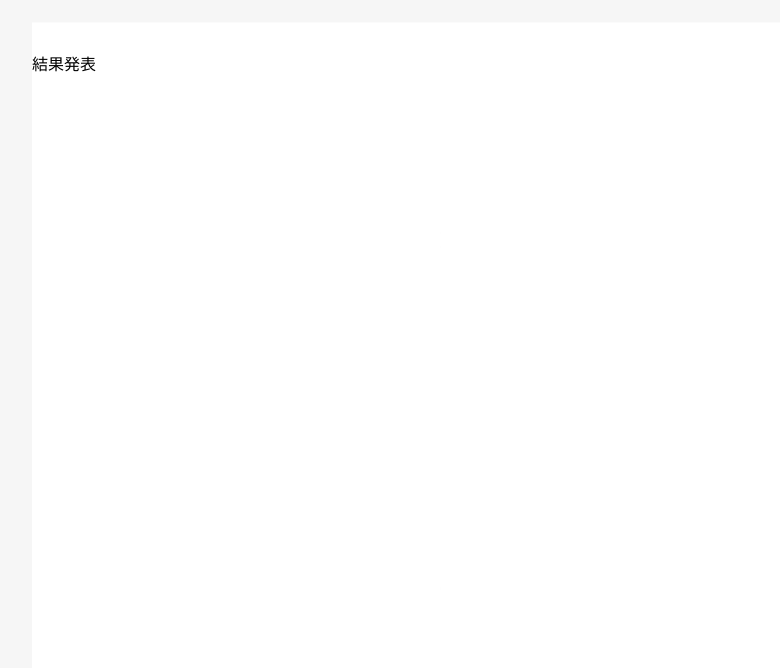
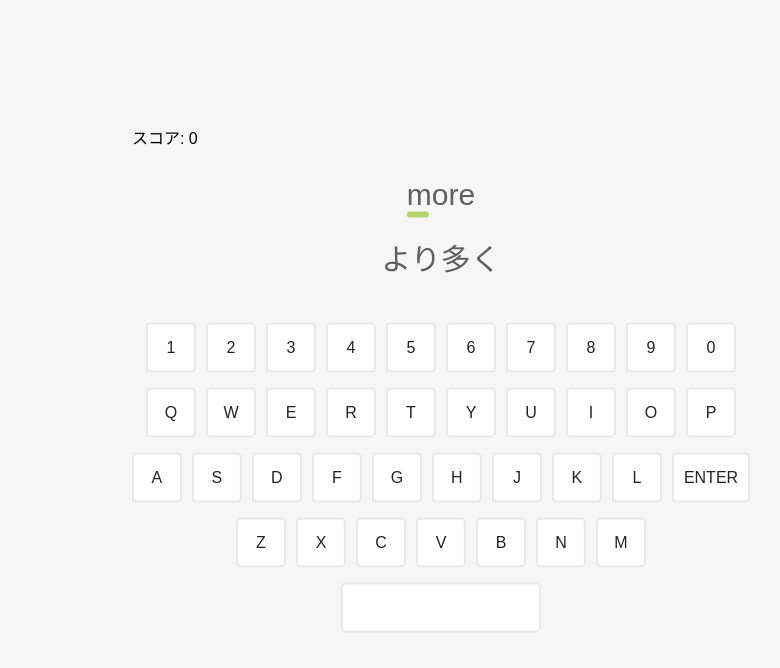
Before and after one commit to ungi-hong/nextjs-typing-app, a Next.js app: page / in a window 1280 px wide. Shown: the top 668 px of the page, without its empty margins (199-979 px from the left). Built offline with nearby package versions, Linux system fonts and the light colour scheme.

Commit message:
fix: コンポーネントの整理

```diff
--- a/components/Keyboard.tsx
+++ b/components/Keyboard.tsx
@@ -17,7 +17,6 @@ interface KeyLineProps {
 }
 
 const KeyLine = React.memo<KeyLineProps>(({ keyLine, onInputKey = "" }) => {
-  console.log(keyLine, onInputKey)
   return (
     <>
       {keyLine.map((key) => {
@@ -39,16 +38,19 @@ const Keyboard: React.FC<Props> = ({ onInputKey }) => {
   return (
     <>
       {KeysLayout.keys.map(({ keyLineId, keyItems }) => {
-        const keyItemsInclude = keyItems.some(
-          (keyItem) => keyItem.value === onInputKey
-        )
         return (
           <ul key={keyLineId} className={style.keyList}>
-            {keyItemsInclude ? (
-              <KeyLine keyLine={keyItems} onInputKey={onInputKey} />
-            ) : (
-              <KeyLine keyLine={keyItems} />
-            )}
+            {keyItems.map((key) => {
+              return (
+                <li key={key.id}>
+                  {key.value === onInputKey ? (
+                    <KeyItem value={key.value} onInputKey={onInputKey} />
+                  ) : (
+                    <KeyItem value={key.value} />
+                  )}
+                </li>
+              )
+            })}
           </ul>
         )
       })}
--- a/components/Modal.tsx
+++ b/components/Modal.tsx
@@ -1,3 +1,4 @@
+import React from "react"
 import style from "styles/Modal.module.scss"
 import { useState, useEffect } from "react"
 
@@ -5,13 +6,14 @@ interface Props {
   isOpenModal: boolean
 }
 
-const Modal: React.FC<Props> = ({ isOpenModal }) => {
+const Modal = React.memo<Props>(({ isOpenModal }) => {
   return (
     <div className={`${isOpenModal && style.openModal}`}>
-      aiueo
-      <p className={style.resultText}>結果発表</p>
+      <div className={style.modalContent}>
+        <p className={style.resultText}>結果発表</p>
+      </div>
     </div>
   )
-}
+})
 
 export default Modal
--- a/components/Score.tsx
+++ b/components/Score.tsx
@@ -5,8 +5,8 @@ interface Props {
   scoreCount: number
 }
 
-const Score: React.FC<Props> = ({ scoreCount }) => {
+const Score = React.memo<Props>(({ scoreCount }) => {
   return <p>スコア: {scoreCount}</p>
-}
+})
 
 export default Score
--- a/components/Timer.tsx
+++ b/components/Timer.tsx
@@ -1,3 +1,4 @@
+import React from "react"
 import style from "styles/Timer.module.scss"
 import { useState, useEffect } from "react"
 
@@ -5,9 +6,9 @@ interface Props {
   openModal: () => void
 }
 
-const Timer: React.FC<Props> = ({ openModal }) => {
+const Timer = React.memo<Props>(({ openModal }) => {
   let timer: NodeJS.Timer
-  const [timerCount, setTimerCount] = useState(2)
+  const [timerCount, setTimerCount] = useState(60)
 
   const updateTimer = () => {
     timer =
@@ -22,12 +23,14 @@ const Timer: React.FC<Props> = ({ openModal }) => {
     }
   }
 
+  console.log("koko")
+
   useEffect(() => {
     updateTimer()
     return () => clearInterval(timer)
   }, [timerCount])
 
   return <p>残り: {`0${timerCount}`.slice(-2)}秒</p>
-}
+})
 
 export default Timer
--- a/components/WordContent.tsx
+++ b/components/WordContent.tsx
@@ -6,38 +6,31 @@ import style from "styles/WordContent.module.scss"
 interface Props {
   onInputKey: string
   updateScoreCount: () => void
+  updateMistakeCount: () => void
+  mistakeCount: number
+  scoreCount: number
 }
 
-const WordContent: React.FC<Props> = ({ onInputKey, updateScoreCount }) => {
+const WordContent: React.FC<Props> = ({
+  onInputKey,
+  updateScoreCount,
+  updateMistakeCount,
+  mistakeCount,
+  scoreCount,
+}) => {
   const [JapaneseWord, setJapaneseWord] = useState("")
   const [englishWord, setEnglishWord] = useState("")
   const [characterCurrentIndex, setCharacterCurrentIndex] = useState(0)
-  const [isMistake, setIsMistake] = useState(false)
-  // cnst [mistakeCharacters, setMistakeCharacters] = useState<string[]>([])
   const [mistakeElements, setMistakeElements] = useState<JSX.Element[]>([])
-  const [mistakeCount, setMistakeCount] = useState(0)
-  const [baseClass, setBaseClass] = useState<string[]>([style.currentCharacter])
 
   const onInputMistakeKey = useCallback(() => {
     // MEMO: タイピングミスをした時
-    setIsMistake(true)
     const NewMistakeElements = [
       ...mistakeElements,
       <MistakeCharacter key={mistakeCount} mistakeCharacter={onInputKey} />,
     ]
     setMistakeElements(NewMistakeElements)
-    setIsMistake(false)
   }, [onInputKey])
-
-  const clearWord = () => {
-    // MEMO: 英単語をタイピングを終えた時
-    const randomWord =
-      WordList.words[Math.floor(Math.random() * WordList.words.length)]
-    setJapaneseWord(randomWord.japanese)
-    setEnglishWord(randomWord.english)
-    setCharacterCurrentIndex(0)
-    updateScoreCount()
-  }
 
   useEffect(() => {
     // MEMO: キーが押されonInputKeyが変更された時
@@ -46,7 +39,7 @@ const WordContent: React.FC<Props> = ({ onInputKey, updateScoreCount }) => {
     }
 
     if (onInputKey !== englishWord[characterCurrentIndex]) {
-      setMistakeCount(mistakeCount + 1)
+      updateMistakeCount()
       if (onInputKey.length === 1) {
         onInputMistakeKey()
       }
@@ -57,7 +50,8 @@ const WordContent: React.FC<Props> = ({ onInputKey, updateScoreCount }) => {
     setCharacterCurrentIndex(characterCurrentIndex + 1)
 
     if (englishWord.length === characterCurrentIndex + 1) {
-      clearWord()
+      console.log("update")
+      updateScoreCount()
     }
   }, [onInputKey])
 
@@ -66,7 +60,10 @@ const WordContent: React.FC<Props> = ({ onInputKey, updateScoreCount }) => {
       WordList.words[Math.floor(Math.random() * WordList.words.length)]
     setJapaneseWord(randomWord.japanese)
     setEnglishWord(randomWord.english)
-  }, [])
+    setCharacterCurrentIndex(0)
+  }, [scoreCount])
+
+  console.log(onInputKey)
 
   return (
     <div className={style.textContent}>
@@ -74,11 +71,7 @@ const WordContent: React.FC<Props> = ({ onInputKey, updateScoreCount }) => {
         <span className={style.clearCharacter}>
           {englishWord.slice(0, characterCurrentIndex)}
         </span>
-        <span
-          className={`${style.currentCharacter} ${
-            isMistake && style.mistakeCurrentCharacter
-          }`}
-        >
+        <span className={style.currentCharacter}>
           {englishWord[characterCurrentIndex]}
           {mistakeElements}
         </span>
--- a/pages/index.tsx
+++ b/pages/index.tsx
@@ -2,17 +2,22 @@ import { useState, useEffect, useCallback } from "react"
 import type { NextPage } from "next"
 import { Keyboard, WordContent, Score, Timer, Modal } from "components/index"
 import style from "styles/Home.module.scss"
+import KeysLayout from "utils/keysLayout"
+import KeyItem from "components/Key"
 
 const Home: NextPage = () => {
   const [onInputKey, setInputKey] = useState("")
   const [isOpenModal, setIsOpenModal] = useState(false)
   const [scoreCount, setScoreCount] = useState(0)
-  // const [timer, setTimer] = useState(60)
-  console.log(scoreCount)
+  const [mistakeCount, setMistakeCount] = useState(0)
 
-  const updateScoreCount = () => {
+  const updateScoreCount = useCallback(() => {
     setScoreCount(scoreCount + 1)
-  }
+  }, [scoreCount])
+
+  const updateMistakeCount = useCallback(() => {
+    setMistakeCount(mistakeCount + 1)
+  }, [mistakeCount])
 
   const openModal = useCallback(() => {
     setIsOpenModal(true)
@@ -36,13 +41,33 @@ const Home: NextPage = () => {
   return (
     <>
       <main className={style.main}>
-        <Timer openModal={openModal} />
+        {/* <Timer openModal={openModal} /> */}
         <Score scoreCount={scoreCount} />
         <WordContent
           onInputKey={onInputKey}
           updateScoreCount={updateScoreCount}
+          updateMistakeCount={updateMistakeCount}
+          mistakeCount={mistakeCount}
+          scoreCount={scoreCount}
         />
-        <Keyboard onInputKey={onInputKey} />
+        {KeysLayout.keys.map(({ keyLineId, keyItems }) => {
+          return (
+            <ul key={keyLineId} className={style.keyList}>
+              {keyItems.map((key) => {
+                return (
+                  <li key={key.id}>
+                    {key.value === onInputKey ? (
+                      <KeyItem value={key.value} onInputKey={onInputKey} />
+                    ) : (
+                      <KeyItem value={key.value} />
+                    )}
+                  </li>
+                )
+              })}
+            </ul>
+          )
+        })}
+        {/* <Keyboard onInputKey={onInputKey} /> */}
         <Modal isOpenModal={isOpenModal} />
       </main>
     </>
--- a/styles/Home.module.scss
+++ b/styles/Home.module.scss
@@ -6,3 +6,16 @@
   padding: 100px;
   overflow: hidden;
 }
+.keyList {
+  display: flex;
+  align-items: center;
+  justify-content: center;
+  margin: 0;
+  padding: 0;
+  li {
+    margin-top: 15px;
+  }
+  li:not(:last-of-type) {
+    margin-right: 10px;
+  }
+}
--- a/styles/Modal.module.scss
+++ b/styles/Modal.module.scss
@@ -34,10 +34,14 @@
     z-index: 1;
   }
 
+  .modalContent {
+    position: relative;
+    z-index: 2;
+  }
+
   .resultText {
     position: relative;
     opacity: 1;
-    z-index: 5;
   }
 }
 
```
